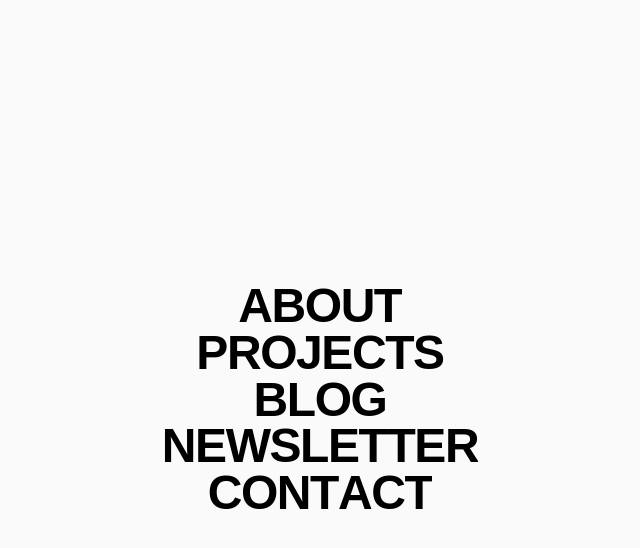
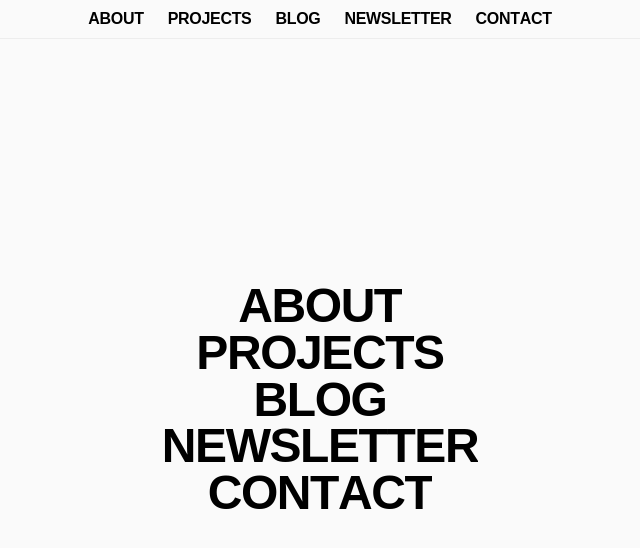
Before and after one commit to tmdqja75/web-portfolio-blog, a Next.js app: page / in a window 1280 px wide. Shown: the top 548 px of the page, without its empty margins (320-960 px from the left). Built offline with nearby package versions, Linux system fonts and the light colour scheme.

Commit message:
feat: mount SiteHeader in root layout

```diff
--- a/src/app/layout.tsx
+++ b/src/app/layout.tsx
@@ -1,6 +1,7 @@
 import type { Metadata } from "next";
 import { Geist, Geist_Mono, Noto_Sans_KR } from "next/font/google";
 import PageTransition from "@/components/ui/page-transition";
+import SiteHeader from "@/components/site-header";
 import "./globals.css";
 
 const geistSans = Geist({
@@ -35,6 +36,7 @@ export default function RootLayout({
       className={`${geistSans.variable} ${geistMono.variable} ${notoSansKr.variable} h-full antialiased`}
     >
       <body className="flex min-h-full flex-col bg-zinc-50 dark:bg-black">
+        <SiteHeader />
         <PageTransition>{children}</PageTransition>
       </body>
     </html>
```
